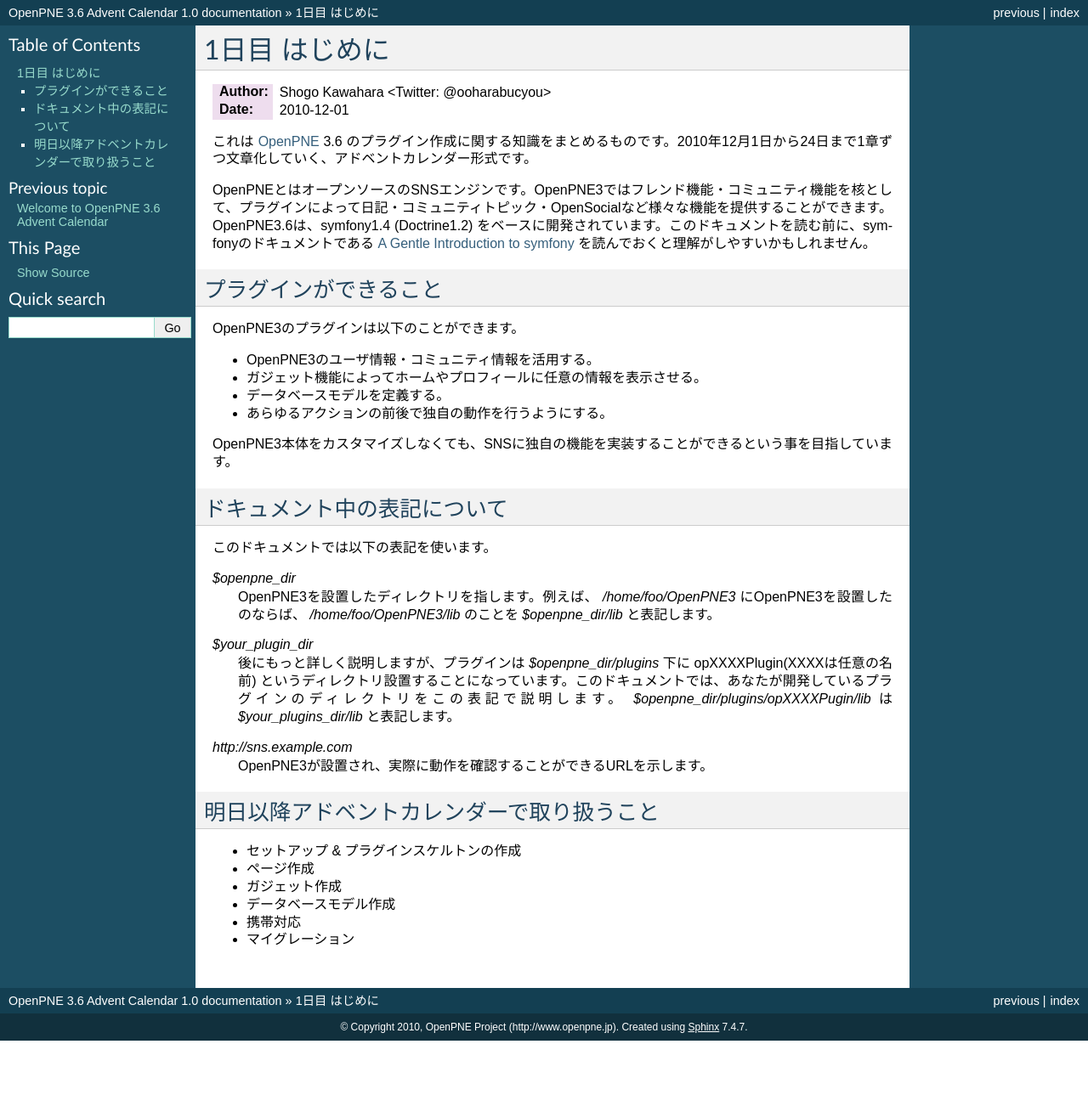
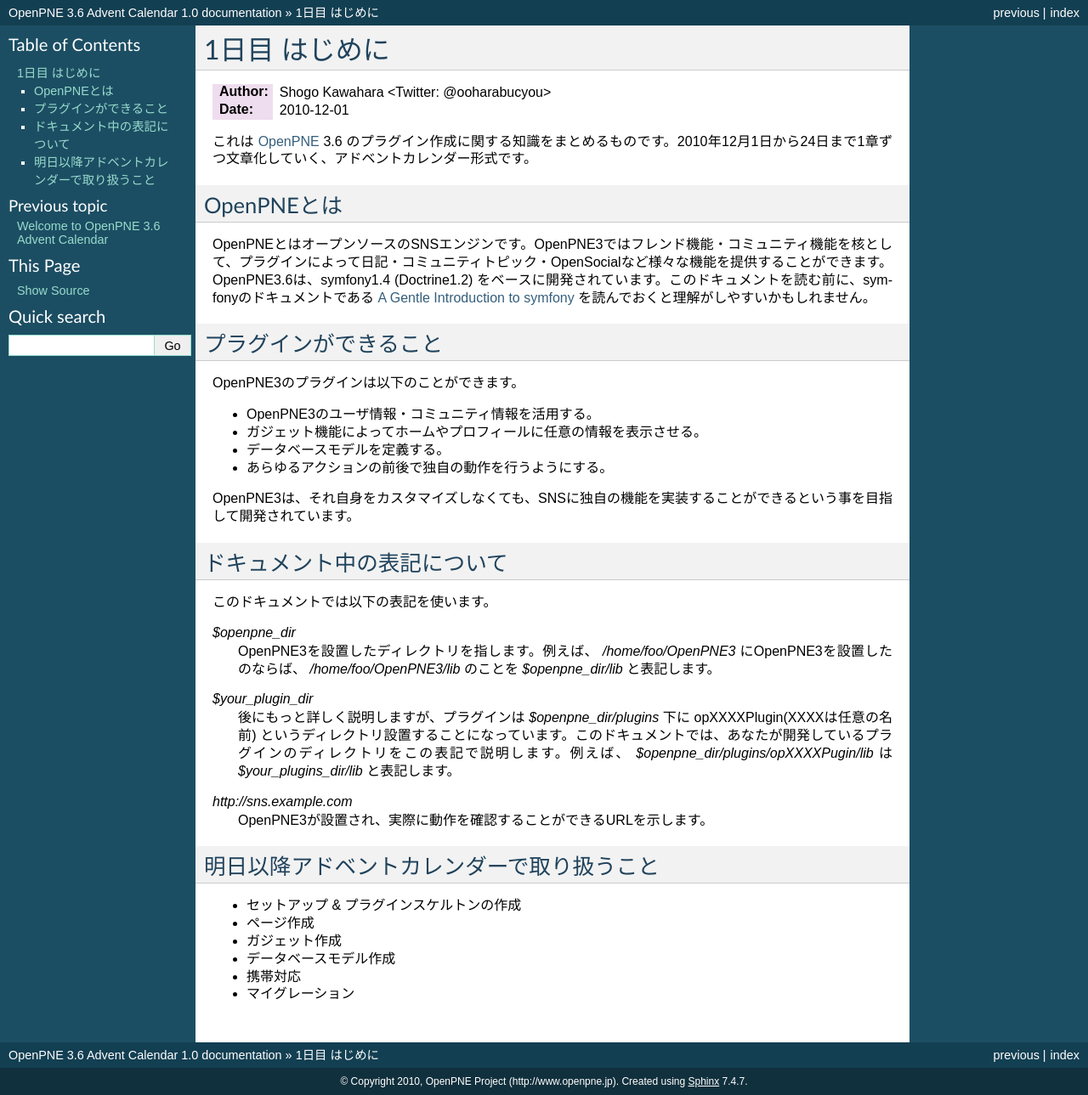
Before and after one commit to kawahara/OpenPNE3_6_AdventCalendar, a Sphinx documentation site: the page built from source/doc/01_introduction.rst, in a window 1280 px wide. Shown: the whole page at 85% size. Built offline with Sphinx 7.4.7, drawn with Linux system fonts in a browser that asks for light colours; pages that are not in the unit, such as notebooks, are missing from menus; before the commit the page ends 1225 px from its top, so only the background shows below that.

Commit message:
1日目修正

```diff
--- a/source/doc/01_introduction.rst
+++ b/source/doc/01_introduction.rst
@@ -7,6 +7,9 @@
 
 
 これは `OpenPNE <http://www.openpne.jp>`_ 3.6 のプラグイン作成に関する知識をまとめるものです。2010年12月1日から24日まで1章ずつ文章化していく、アドベントカレンダー形式です。
+
+OpenPNEとは
+===========
 
 OpenPNEとはオープンソースのSNSエンジンです。OpenPNE3ではフレンド機能・コミュニティ機能を核として、プラグインによって日記・コミュニティトピック・OpenSocialなど様々な機能を提供することができます。OpenPNE3.6は、symfony1.4 (Doctrine1.2) をベースに開発されています。このドキュメントを読む前に、symfonyのドキュメントである `A Gentle Introduction to symfony`_ を読んでおくと理解がしやすいかもしれません。
 
@@ -22,7 +25,7 @@
 * データベースモデルを定義する。
 * あらゆるアクションの前後で独自の動作を行うようにする。
 
-OpenPNE3本体をカスタマイズしなくても、SNSに独自の機能を実装することができるという事を目指しています。
+OpenPNE3は、それ自身をカスタマイズしなくても、SNSに独自の機能を実装することができるという事を目指して開発されています。
 
 ドキュメント中の表記について
 ============================
@@ -33,7 +36,7 @@
   OpenPNE3を設置したディレクトリを指します。例えば、 */home/foo/OpenPNE3* にOpenPNE3を設置したのならば、 */home/foo/OpenPNE3/lib* のことを *$openpne_dir/lib* と表記します。
 
 *$your_plugin_dir*
-  後にもっと詳しく説明しますが、プラグインは *$openpne_dir/plugins* 下に opXXXXPlugin(XXXXは任意の名前) というディレクトリ設置することになっています。このドキュメントでは、あなたが開発しているプラグインのディレクトリをこの表記で説明します。 *$openpne_dir/plugins/opXXXXPugin/lib* は *$your_plugins_dir/lib* と表記します。
+  後にもっと詳しく説明しますが、プラグインは *$openpne_dir/plugins* 下に opXXXXPlugin(XXXXは任意の名前) というディレクトリ設置することになっています。このドキュメントでは、あなたが開発しているプラグインのディレクトリをこの表記で説明します。例えば、 *$openpne_dir/plugins/opXXXXPugin/lib* は *$your_plugins_dir/lib* と表記します。
 
 *http://sns.example.com*
   OpenPNE3が設置され、実際に動作を確認することができるURLを示します。
```
